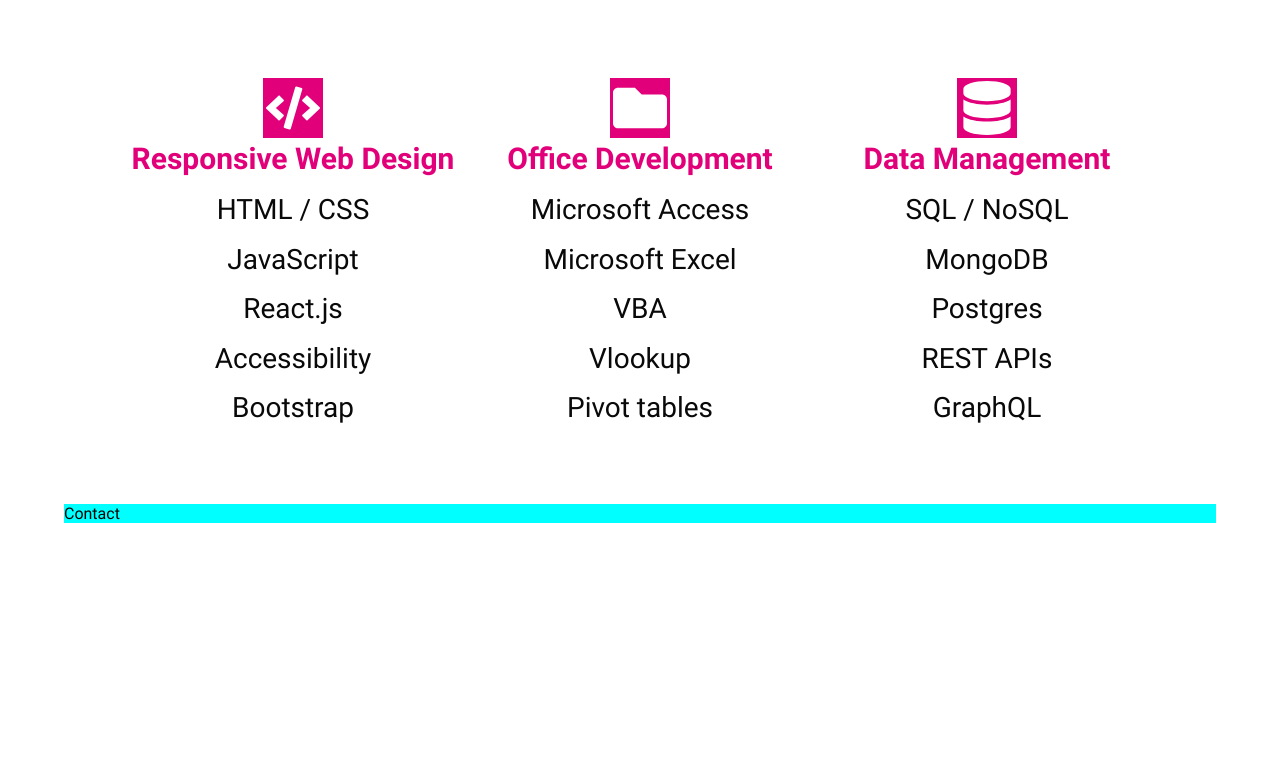
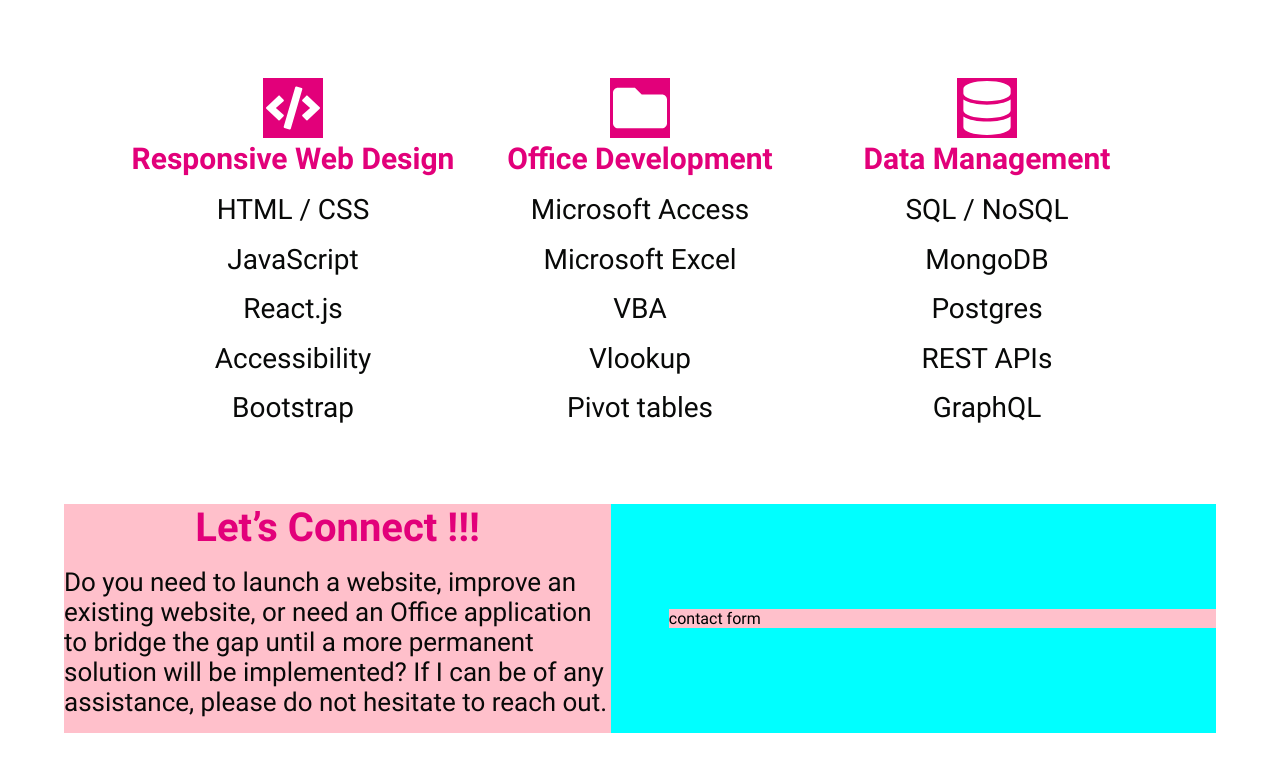
Before and after one commit to simplenotsimpler/sns-site-react, a React (Create React App) app: page / in a window 1280 px wide. Shown: the part 1421-2192 px from the top of the page. Before the commit the page ends 2024 px from the top, so only its background shows below. Built offline with nearby package versions, Linux system fonts and the light colour scheme.

Commit message:
feature: start Contact component

```diff
--- /dev/null
+++ b/src/components/Contact/Contact.css
@@ -0,0 +1,28 @@
+.contactContainer {
+  display: flex;
+  align-items: center;
+  gap: 5%;
+}
+
+.contactContent,
+.contactFormHolder {
+  background-color: pink;
+  flex: 1 0 45%;
+}
+
+.contactTitle {
+  font-weight: 700;
+  font-size: 40px;
+  line-height: 47px;
+  /* identical to box height */
+  text-align: center;
+  color: var(--color-primary);
+  margin-bottom: 1rem;
+}
+
+.contactIntro {
+  font-size: 26px;
+  line-height: 30px;
+  color: var(--color-dark);
+  margin-bottom: 1rem;
+}
--- /dev/null
+++ b/src/components/Contact/Contact.jsx
@@ -0,0 +1,22 @@
+import "./Contact.css";
+
+//may get the intro copy from db
+
+const Contact = () => {
+  return (
+    <div className="contactContainer">
+      <section className="contactContent">
+        <h1 className="contactTitle">Let’s Connect !!!</h1>
+        <p className="contactIntro">
+          Do you need to launch a website, improve an existing website, or need
+          an Office application to bridge the gap until a more permanent
+          solution will be implemented? If I can be of any assistance, please do
+          not hesitate to reach out.
+        </p>
+      </section>
+      <section className="contactFormHolder">contact form</section>
+    </div>
+  );
+};
+
+export default Contact;
--- a/src/index.css
+++ b/src/index.css
@@ -63,6 +63,7 @@
   margin: 0;
   padding: 0;
   font-size: 1rem;
+  /* TODO: set the color to color-primary so don't need it everywhere */
 }
 
 h1,
--- a/src/pages/Home/Home.jsx
+++ b/src/pages/Home/Home.jsx
@@ -1,3 +1,4 @@
+import Contact from "../../components/Contact/Contact.jsx";
 import Projects from "../../components/Projects/Projects.jsx";
 import Skills from "../../components/Skills/Skills.jsx";
 import NavHeader from "../../components/layout/NavHeader/NavHeader.jsx";
@@ -23,7 +24,7 @@
           <Skills />
         </section>
         <section id="contact" className="section-style holder-color">
-          Contact
+          <Contact />
         </section>
       </main>
     </>
```
